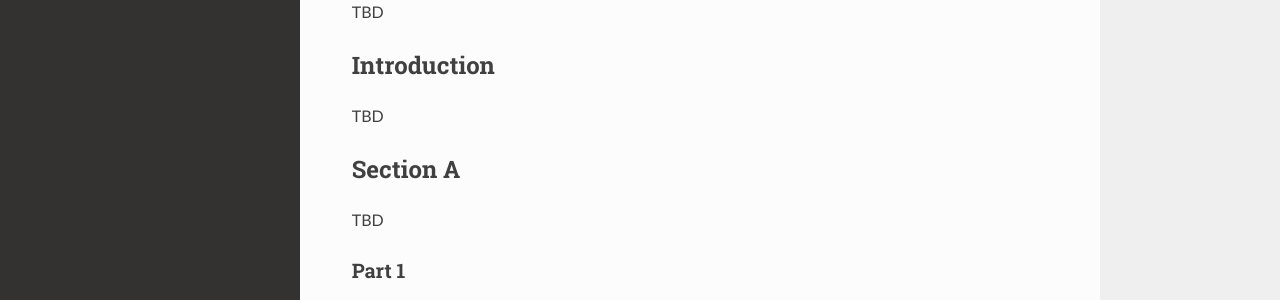
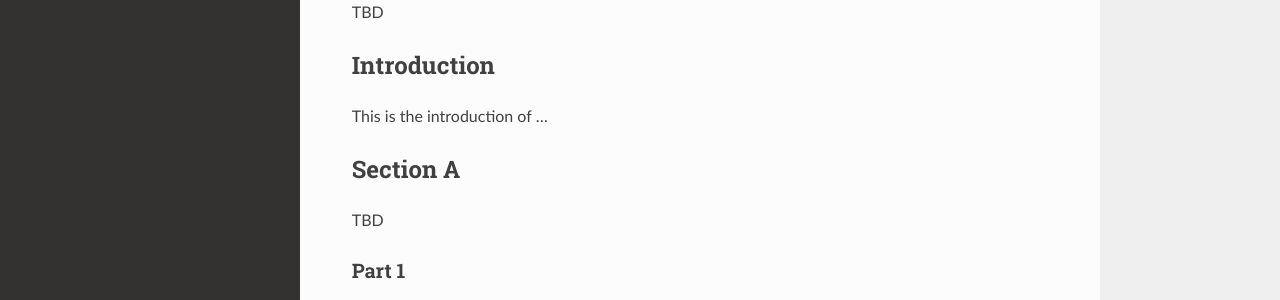
Before and after one commit to shaloo/psdemo, a Sphinx documentation site: the page built from docs/source/user-guide.rst, in a window 1280 px wide and 1179 px high. Shown: the part 520-820 px from the top of the window. Built offline with Sphinx 7.4.7 and the Read the Docs theme 2.0.0, drawn with Linux system fonts in a browser that asks for light colours.

Commit message:
demo - changing and editing
Review and merge for demo only

```diff
--- a/docs/source/user-guide.rst
+++ b/docs/source/user-guide.rst
@@ -17,7 +17,7 @@ TBD
 Introduction
 -------------
 
-TBD
+This is the introduction of ...
 
 Section A
 ----------
```
